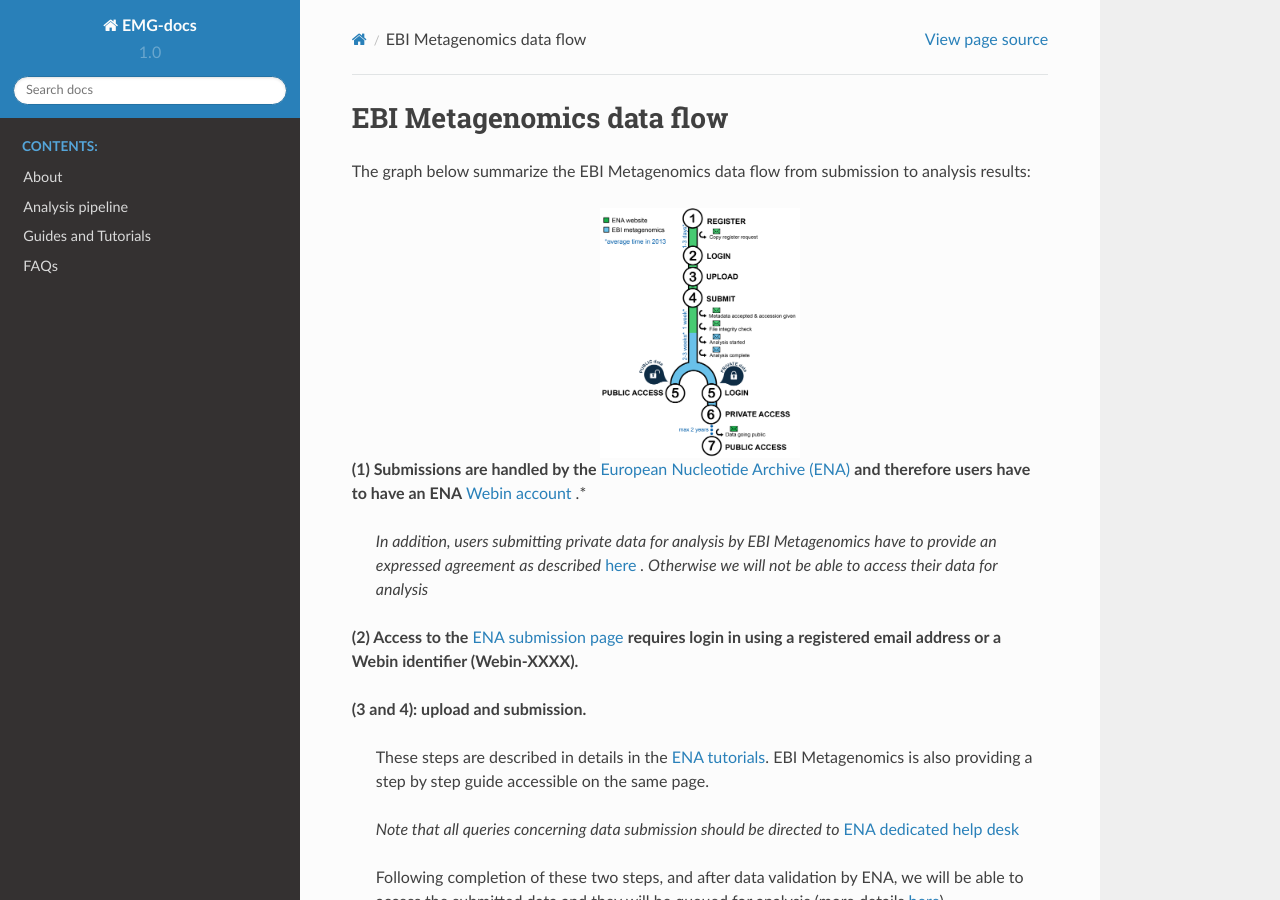
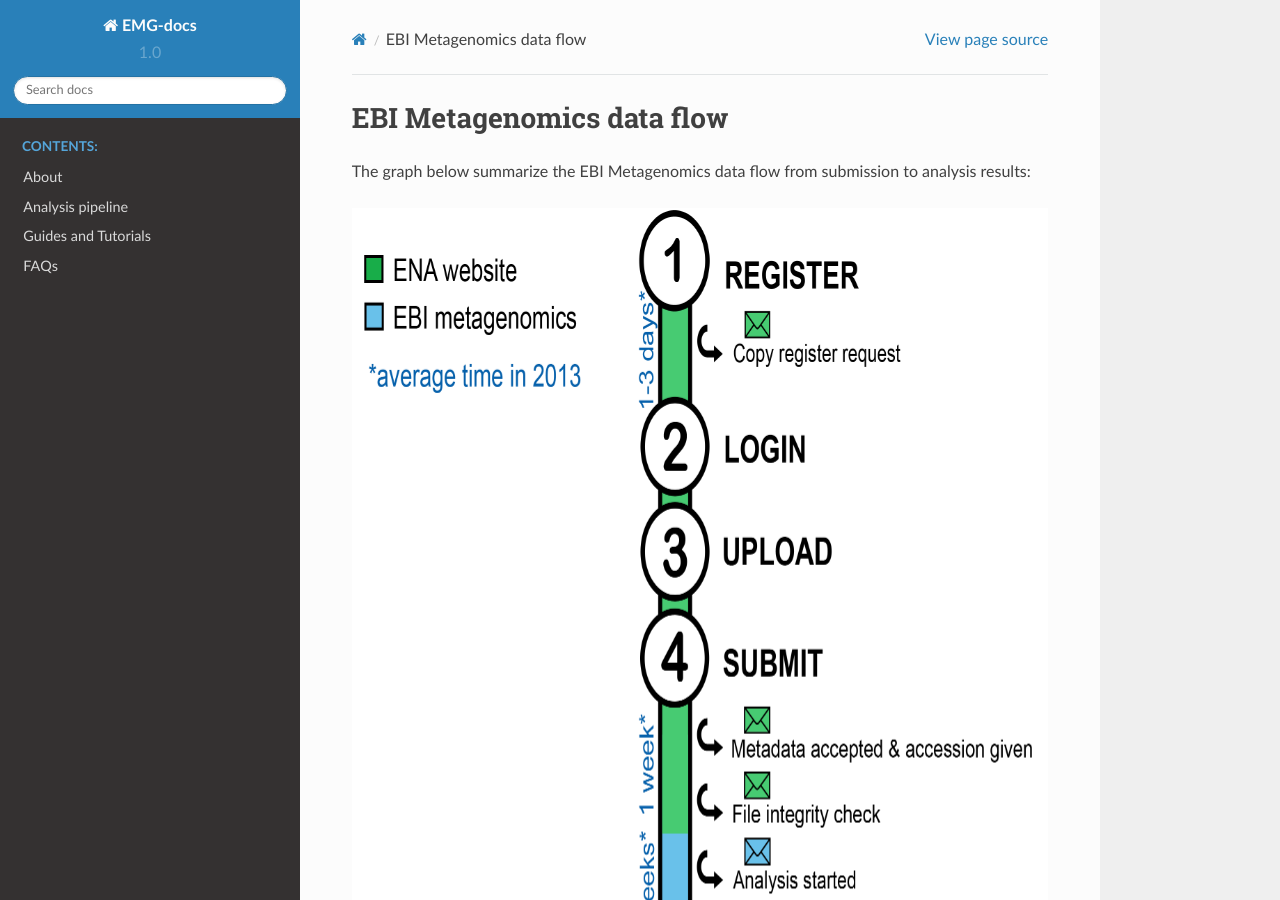
Before and after one commit to EBI-Metagenomics/EMG-docs, a Sphinx documentation site: the page built from docs/dataflow.rst, in a window 1280 px wide and 900 px high. Built offline with Sphinx 7.4.7 and the Read the Docs theme 2.0.0, drawn with Linux system fonts in a browser that asks for light colours.

Commit message:
Update dataflow.rst

```diff
--- a/docs/dataflow.rst
+++ b/docs/dataflow.rst
@@ -4,8 +4,8 @@
 
 The graph below summarize the EBI Metagenomics data flow from submission to analysis results:
 
-.. image:: images/submit_graph_08_web031.png
-   :scale: 10 %
+.. figure:: images/submit_graph_08_web031.png
+   :scale: 50 %
    :align: center
 
 **(1) Submissions are handled by the** `European Nucleotide Archive (ENA) <http://www.ebi.ac.uk/ena/>`_ **and therefore users have to have an ENA** `Webin account <https://www.ebi.ac.uk/ena/submit/sra/#registration>`_ .*
```
